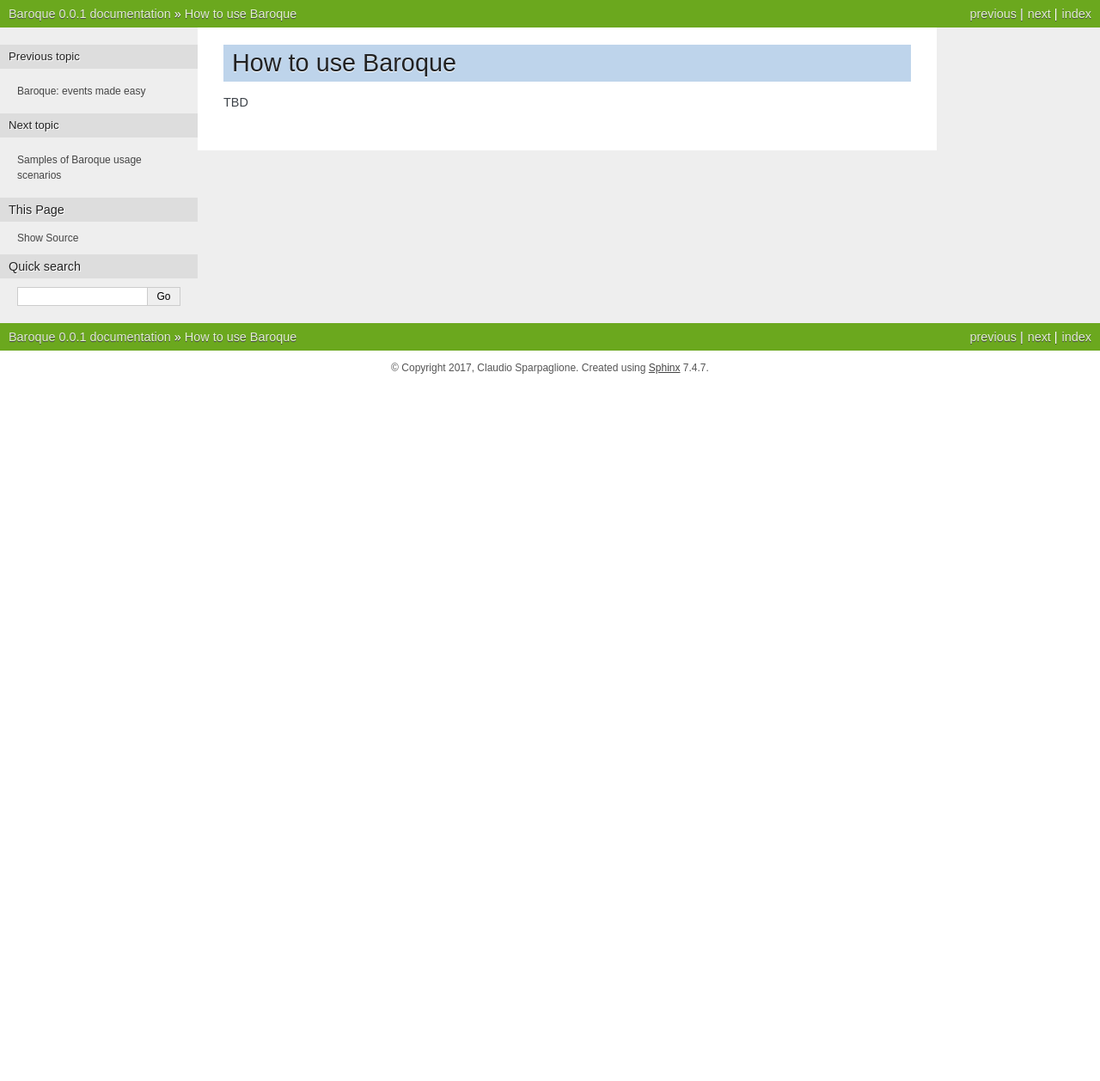
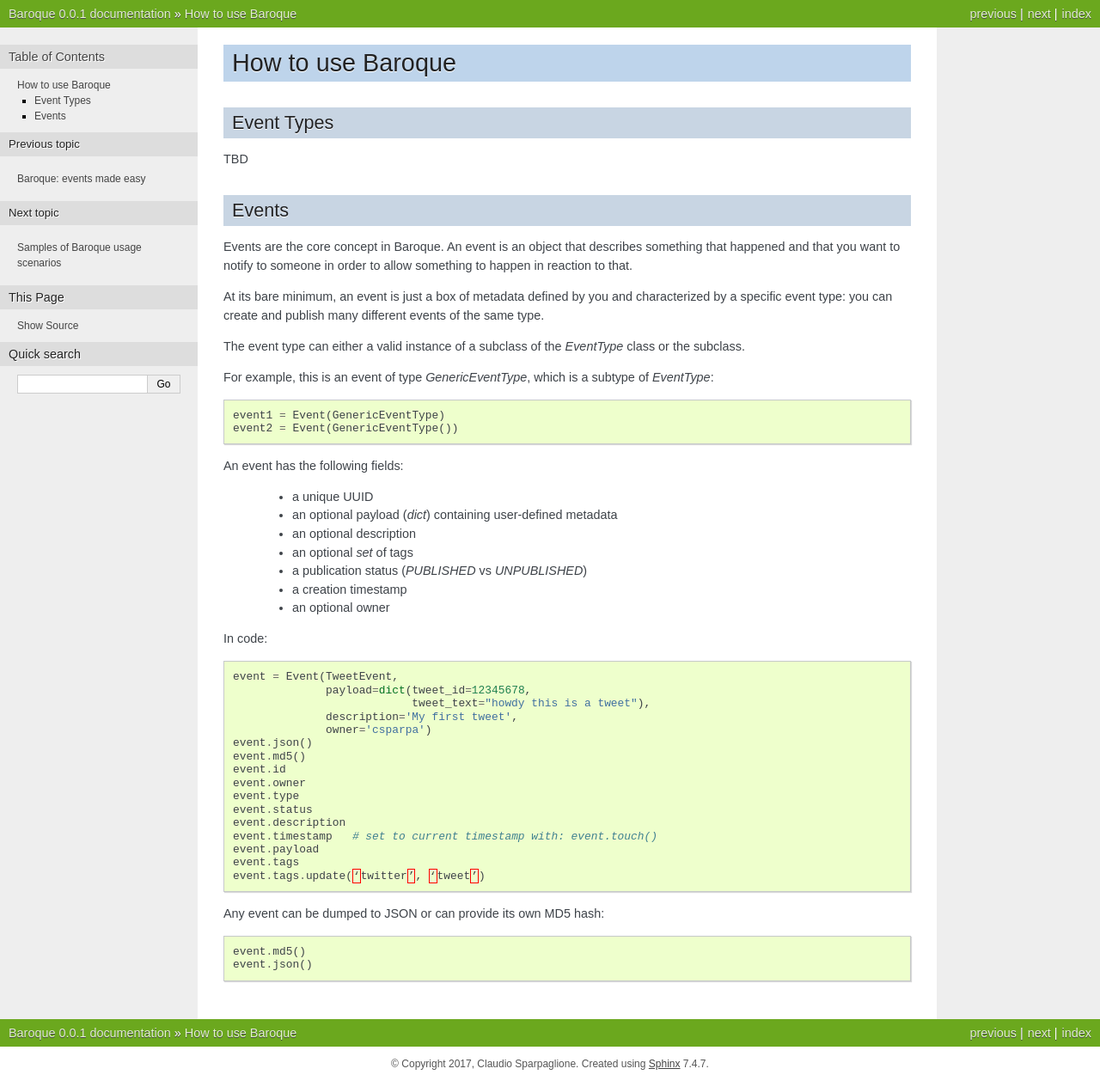
Before and after one commit to baroquehq/baroque, a Sphinx documentation site: the page built from docs/usage.rst, in a window 1280 px wide. Shown: the whole page at 86% size. Built offline with Sphinx 7.4.7, drawn with Linux system fonts in a browser that asks for light colours; before the commit the page ends 900 px from its top, so only the background shows below that.

Commit message:
Start usage page

```diff
--- a/docs/usage.rst
+++ b/docs/usage.rst
@@ -1,4 +1,71 @@
 How to use Baroque
 ==================
 
+Event Types
+-----------
+
 TBD
+
+
+Events
+------
+Events are the core concept in Baroque. An event is an object that describes
+something that happened and that you want to notify to someone in order to allow
+something to happen in reaction to that.
+
+At its bare minimum, an event is just a box of metadata defined by you and
+characterized by a specific event type: you can create and publish many different
+events of the same type.
+
+The event type can either a valid instance of a subclass of the `EventType` class
+or the subclass.
+
+For example, this is an event of type `GenericEventType`, which is a subtype of
+`EventType`:
+
+
+.. code:: python
+
+    event1 = Event(GenericEventType)
+    event2 = Event(GenericEventType())
+
+
+An event has the following fields:
+
+  * a unique UUID
+  * an optional payload (`dict`) containing user-defined metadata
+  * an optional description
+  * an optional `set` of tags
+  * a publication status (`PUBLISHED` vs `UNPUBLISHED`)
+  * a creation timestamp
+  * an optional owner
+
+
+In code:
+
+.. code:: python
+
+    event = Event(TweetEvent,
+                  payload=dict(tweet_id=12345678,
+                               tweet_text="howdy this is a tweet"),
+                  description='My first tweet',
+                  owner='csparpa')
+    event.json()
+    event.md5()
+    event.id
+    event.owner
+    event.type
+    event.status
+    event.description
+    event.timestamp   # set to current timestamp with: event.touch()
+    event.payload
+    event.tags
+    event.tags.update(‘twitter’, ‘tweet’)
+
+
+Any event can be dumped to JSON or can provide its own MD5 hash:
+
+.. code:: python
+
+    event.md5()
+    event.json()
```
